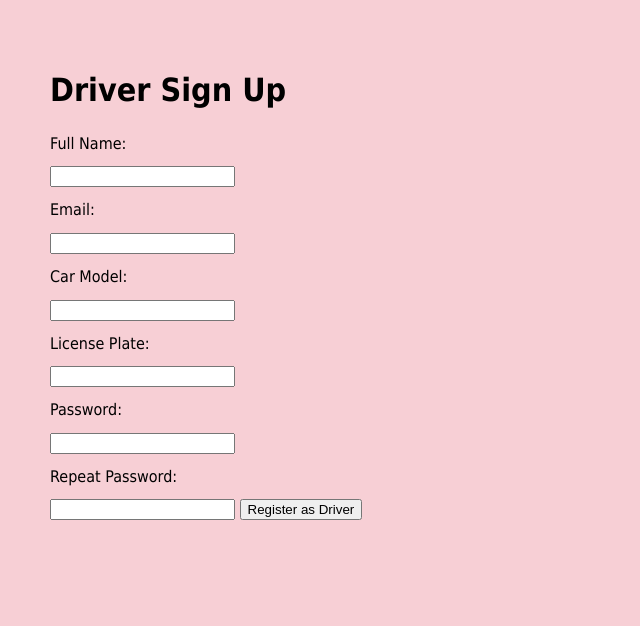
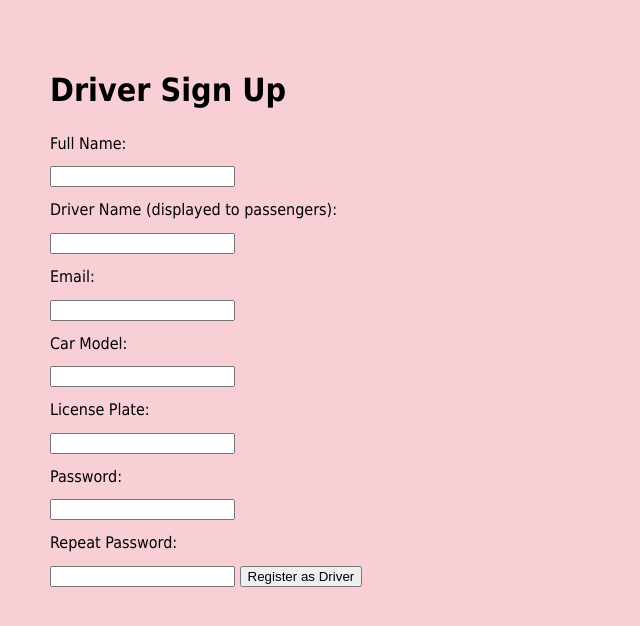
Before and after one commit to aimenfarooqq/Lynx-Lifts, a Django app: page /driver/register/ in a window 1280 px wide. Shown: the top 626 px of the page, without its empty margins (0-640 px from the left). Run offline with Django 5.2, Linux system fonts and the light colour scheme.

Commit message:
Add files via upload

```diff
--- a/myproject/templates/driver_register.html
+++ b/myproject/templates/driver_register.html
@@ -8,6 +8,7 @@
 <form method="POST">
     {% csrf_token %}
     <p>Full Name:</p><input type="text" name="username" />
+    <p>Driver Name (displayed to passengers):</p><input type="text" name="name" />
     <p>Email:</p><input type="text" name="email" />
     <p>Car Model:</p><input type="text" name="car_model" />
     <p>License Plate:</p><input type="text" name="license_plate" />
```
